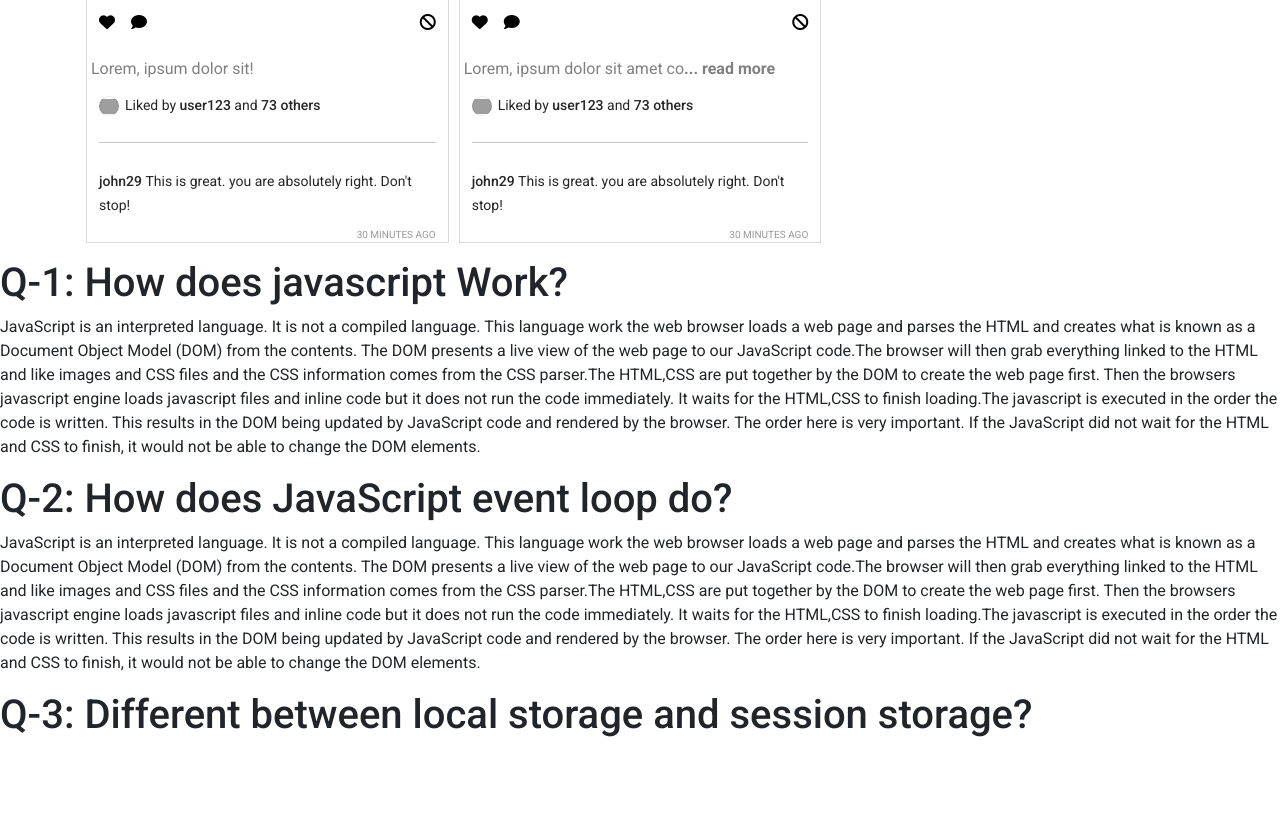
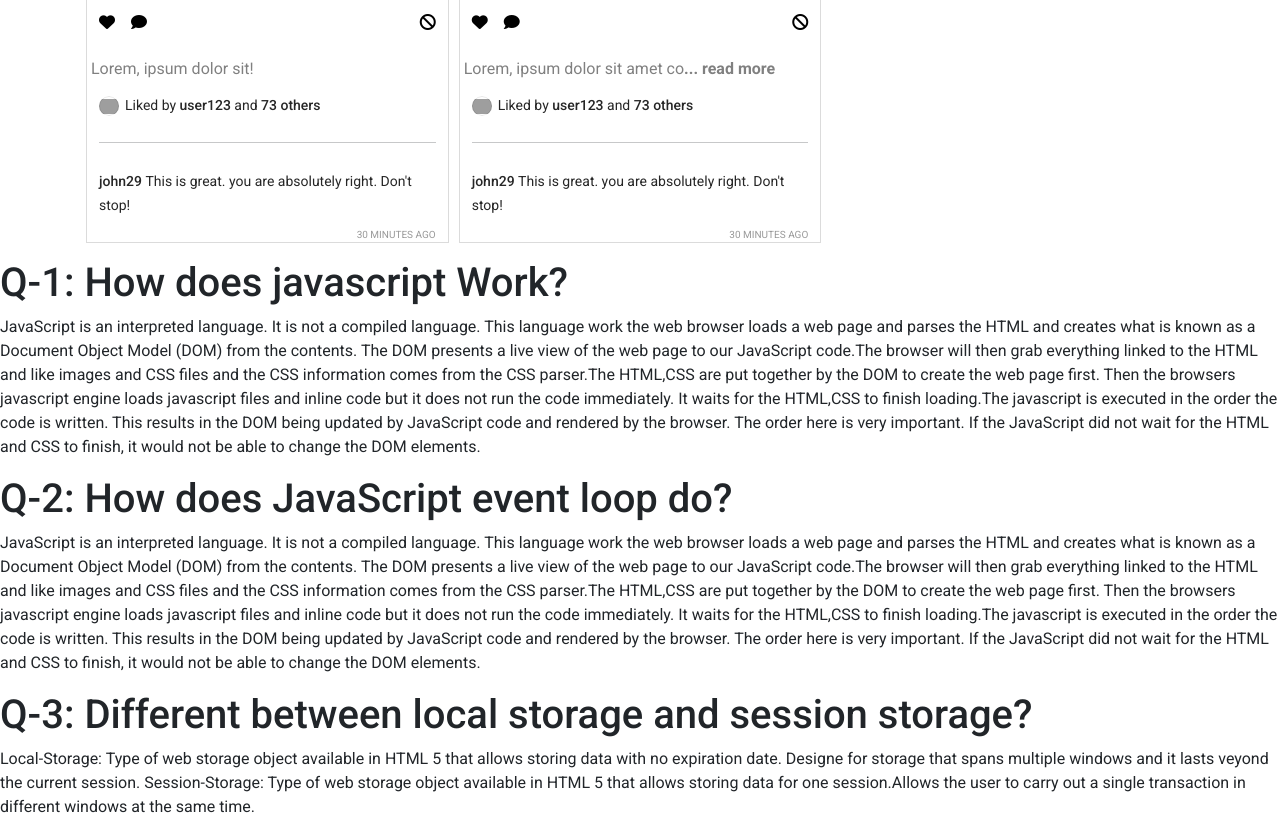
Before and after one commit to mahadihasan2022/insta-shohor, a plain HTML site: page index.html in a window 1280 px wide. Shown: the part 1289-2124 px from the top of the page. Before the commit the page ends 2044 px from the top, so only its background shows below. Drawn offline with nearby package versions, Linux system fonts and the light colour scheme; grey boxes are pictures that could not be loaded.

Commit message:
my commit

```diff
--- a/index.html
+++ b/index.html
@@ -123,11 +123,14 @@
         the JavaScript did not wait for the HTML and CSS to finish, it would not
         be able to change the DOM elements.
       </p>
-      <h1>
-          Q-3: Different between local storage and session storage?
-      </h1>
+      <h1>Q-3: Different between local storage and session storage?</h1>
       <p>
-
+        Local-Storage: Type of web storage object available in HTML 5 that
+        allows storing data with no expiration date. Designe for storage that
+        spans multiple windows and it lasts veyond the current session.
+        Session-Storage: Type of web storage object available in HTML 5 that
+        allows storing data for one session.Allows the user to carry out a
+        single transaction in different windows at the same time.
       </p>
     </section>
 
```
